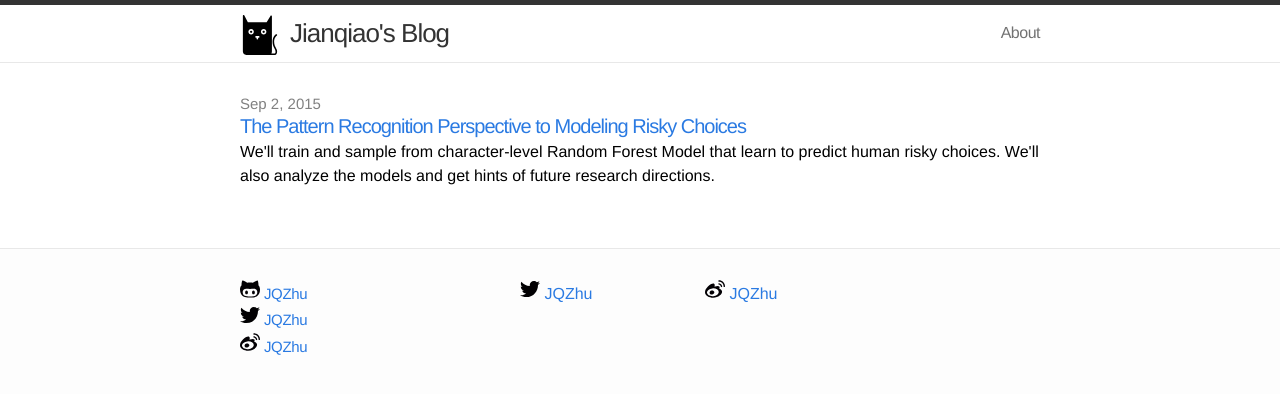
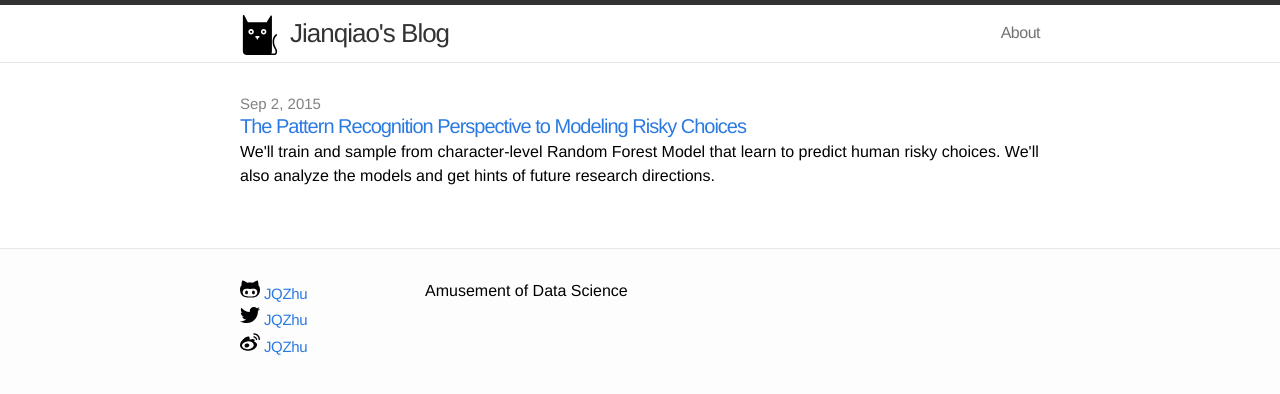
Before and after one commit to jianqiaozhu/jianqiaozhu.github.io, a Jekyll site: the page built from index.html, in a window 1280 px wide. Shown: the top 394 px of the page. Built offline with Jekyll 4.4.1, drawn with Linux system fonts in a browser that asks for light colours; Markdown is read by kramdown in place of the engine named in the settings.

Commit message:
Update footer.html

```diff
--- a/_includes/footer.html
+++ b/_includes/footer.html
@@ -5,7 +5,7 @@
     <!-- <h2 class="footer-heading">{{ site.title }}</h2> -->
 
 
-    <div class="footer-col-1 column">
+    <div class="footer-col-2 column">
       <ul>
         {% if site.github_username %}<li>
           <a href="https://github.com/{{ site.github_username }}">
@@ -41,26 +41,10 @@
     </div>
 
 
-    <div class="footer-col-2 column">
-        {% if site.twitter_username %}<ul>
-          <a href="https://twitter.com/{{ site.twitter_username }}">
-            <span class="icon twitter">
-              <img src="/assets/twittericon.svg" width="20">
-            </span>
-            <span class="username"> JQZhu </span>
-          </a>
-        </ul>{% endif %}
-    </div>
 
-    <div class="footer-col-4 column">
-      {% if site.weibo_username %}<ul>
-      <a href="https://weibo.com/{{ site.weibo_username }}">
-      <span class="icon weibo">
-      <img src="/assets/weiboicon.svg" width="20">
-      </span>
-      <span class="username"> JQZhu </span>
-    </a>
-    </ul>{% endif %}
+
+    <div class="footer-col-3 column">
+      Amusement of Data Science
     </div>
 
   </div>
```
